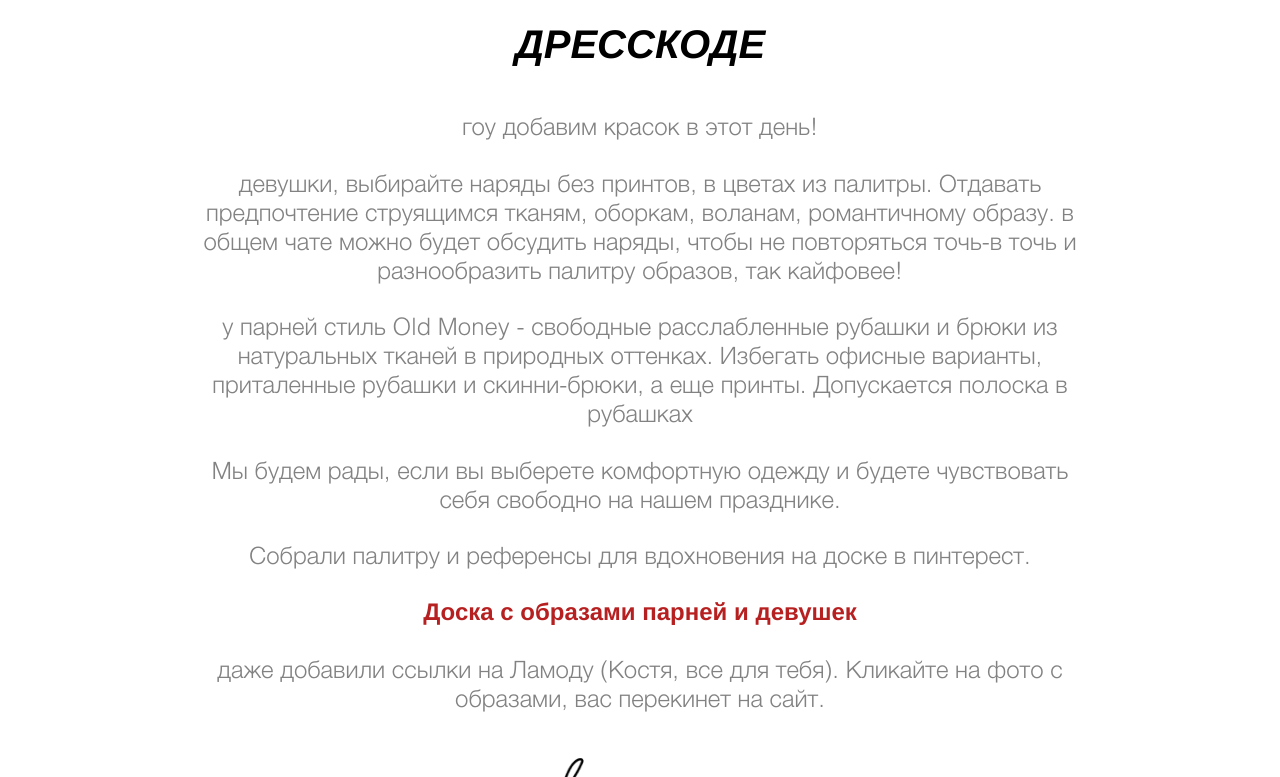
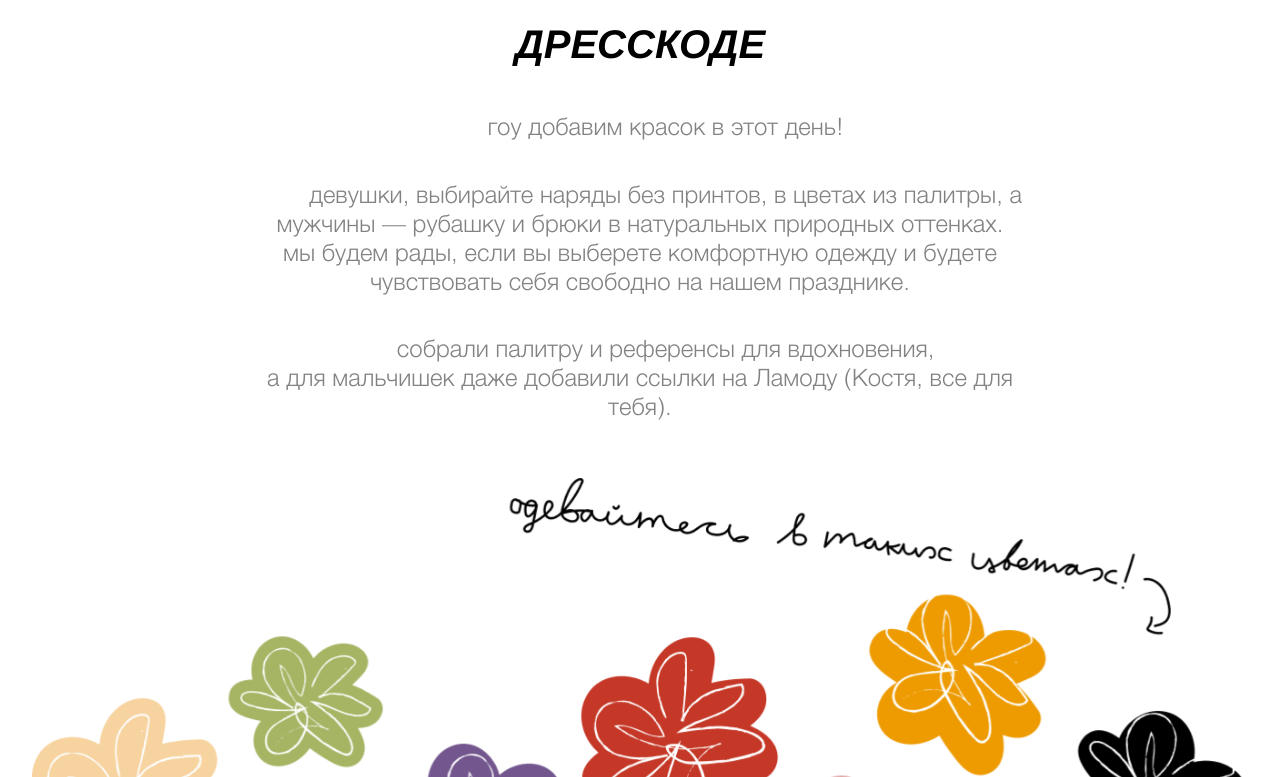
Before and after one commit to rkvrpl/wedding, a website: page index.html in a window 1280 px wide. Shown: the part 2003-2780 px from the top of the page. Drawn offline with nearby package versions, Linux system fonts and the light colour scheme.

Commit message:
changed dresscode text

```diff
--- a/assets/style/style.css
+++ b/assets/style/style.css
@@ -276,15 +276,12 @@ h2 {
   font-size: 24px;
 }
 .dresscode__text {
-  width: 75%;
+  width: 65%;
   margin: auto auto;
 }
 .dresscode__text-item {
-  margin: 3% auto;
-}
-#red {
-  color: #af0606e4;
-  font-weight: bold;
+  margin: 3vw auto;
+  text-indent: 4vw;
 }
 .dresscode .dresscode__palette {
   position: relative;
@@ -358,10 +355,10 @@ h2 {
   margin: 15px auto;
 }
 .flowers__wrapper {
-  display: grid;
-  grid-template-columns: 25% 75%;
-  gap: 1rem;
-  width: 80%;
+  display: flex;
+  gap: 3vw;
+  align-items: flex-start;
+  width: 60%;
   margin: 0 auto;
 }
 .flowers__img {
@@ -372,8 +369,10 @@ h2 {
   pointer-events: none;
 }
 .flowers__info {
+  margin-top: 5vw;
   display: flex;
   flex-wrap: wrap;
+  gap: 1vw;
   flex-direction: column;
   justify-content: center;
   align-content: center;
--- a/index.html
+++ b/index.html
@@ -121,19 +121,12 @@
         <h2 class="section-title">ДРЕССКОДЕ</h2>
         <div class="dresscode__text light">
           <p class="dresscode__text-item">гоу добавим красок в этот день!</p>
-          <p class="dresscode__text-item">
-            девушки, выбирайте наряды без принтов, в цветах из палитры. Отдавать предпочтение струящимся тканям, оборкам, воланам, романтичному образу. в общем чате можно будет обсудить наряды, чтобы не повторяться точь-в точь и разнообразить палитру образов, так кайфовее!
+          <p class="dresscode__text-item">девушки, выбирайте наряды без принтов, в цветах из палитры,
+            а мужчины — рубашку и брюки в натуральных природных оттенках.<br />
+            мы будем рады, если вы выберете комфортную одежду и будете чувствовать себя
+            свободно на нашем празднике.
           </p>
-          <p class="dresscode__text-item">у парней стиль Old Money - свободные расслабленные рубашки и брюки из натуральных тканей в природных оттенках. Избегать офисные варианты, приталенные рубашки и скинни-брюки, а еще принты. Допускается полоска в рубашках
-          </p>
-          <p class="dresscode__text-item">Мы будем рады, если вы выберете комфортную одежду и будете чувствовать себя свободно на нашем празднике.
-          </p>
-          <p class="dresscode__text-item">Собрали палитру и референсы для вдохновения на доске в пинтерест.
-          </p>
-          <p class="dresscode__text-item"><a href="https://ru.pinterest.com/alesongrm/%D0%B3%D0%BE%D1%81%D1%82%D0%B8/?invite_code=11ff857580c14d3ca0d5ec03c4467f18&sender=597290106738496983" target="_blank" id="red">Доска с образами парней и девушек</a>
-          </p>
-          <p class="dresscode__text-item">
-            даже добавили ссылки на Ламоду (Костя, все для тебя). Кликайте на фото с образами, вас перекинет на сайт.
+          <p class="dresscode__text-item">собрали палитру и референсы для вдохновения,<br /> а для мальчишек даже добавили ссылки на Ламоду (Костя, все для тебя).
           </p>
         </div>
         <div class="dresscode__content">
@@ -245,13 +238,13 @@
           </li>
           <li>для заселения в отель возьмите паспорт</li>
           <li class="kit__item">
-            ветровка/дождевик.
+            ветровка/дождевик
             <div class="light">
               must have — водонепроницаемая ветровка, желательно с мембраной
             </div>
           </li>
           <li class="kit__item">
-            шляпа или панама.
+            шляпа или панама
             <div class="light">
               летом солнце здесь печет не хуже, чем на южных курортах. без
               головного убора легко получить солнечный или тепловой удар.
```
